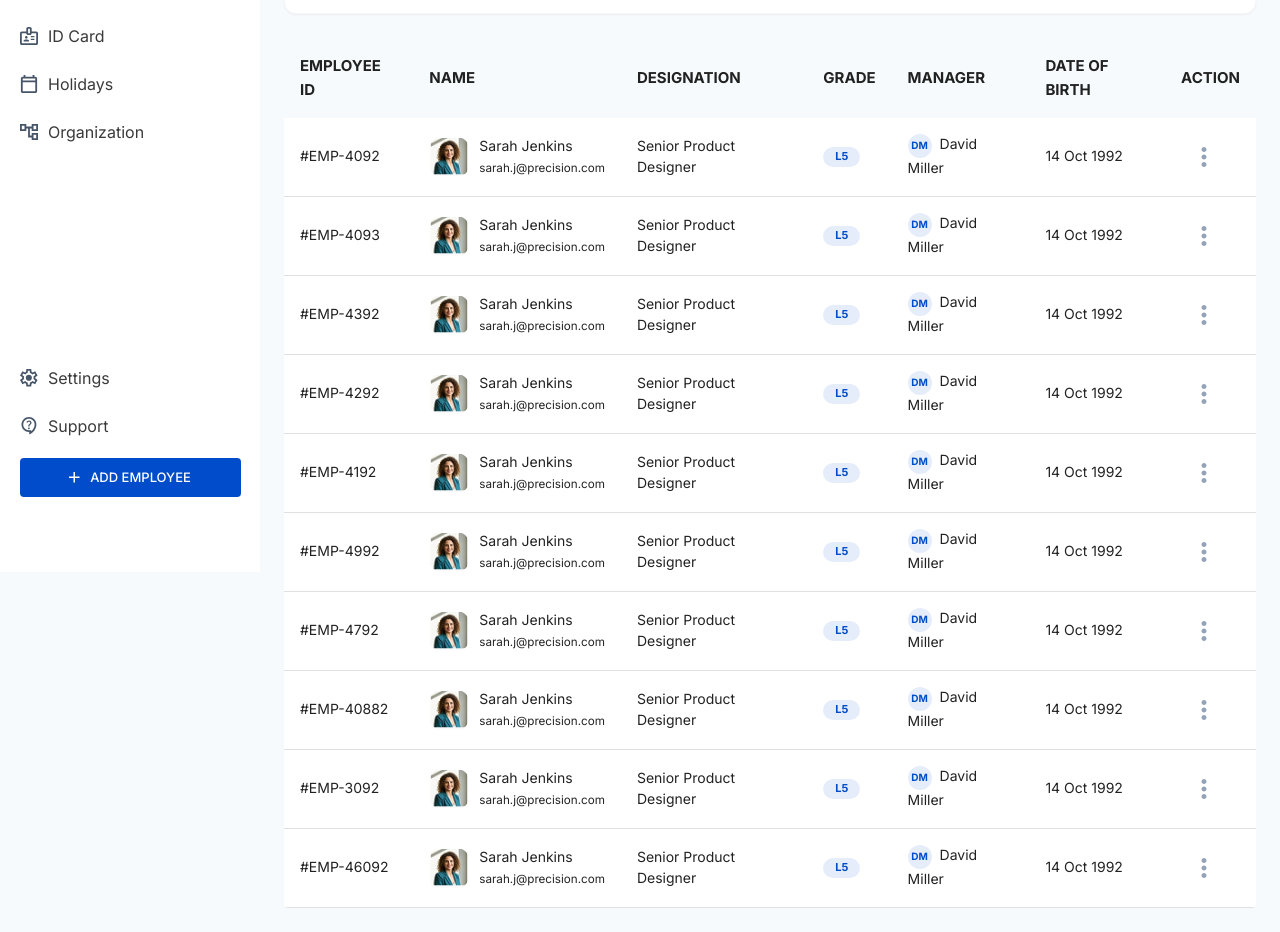
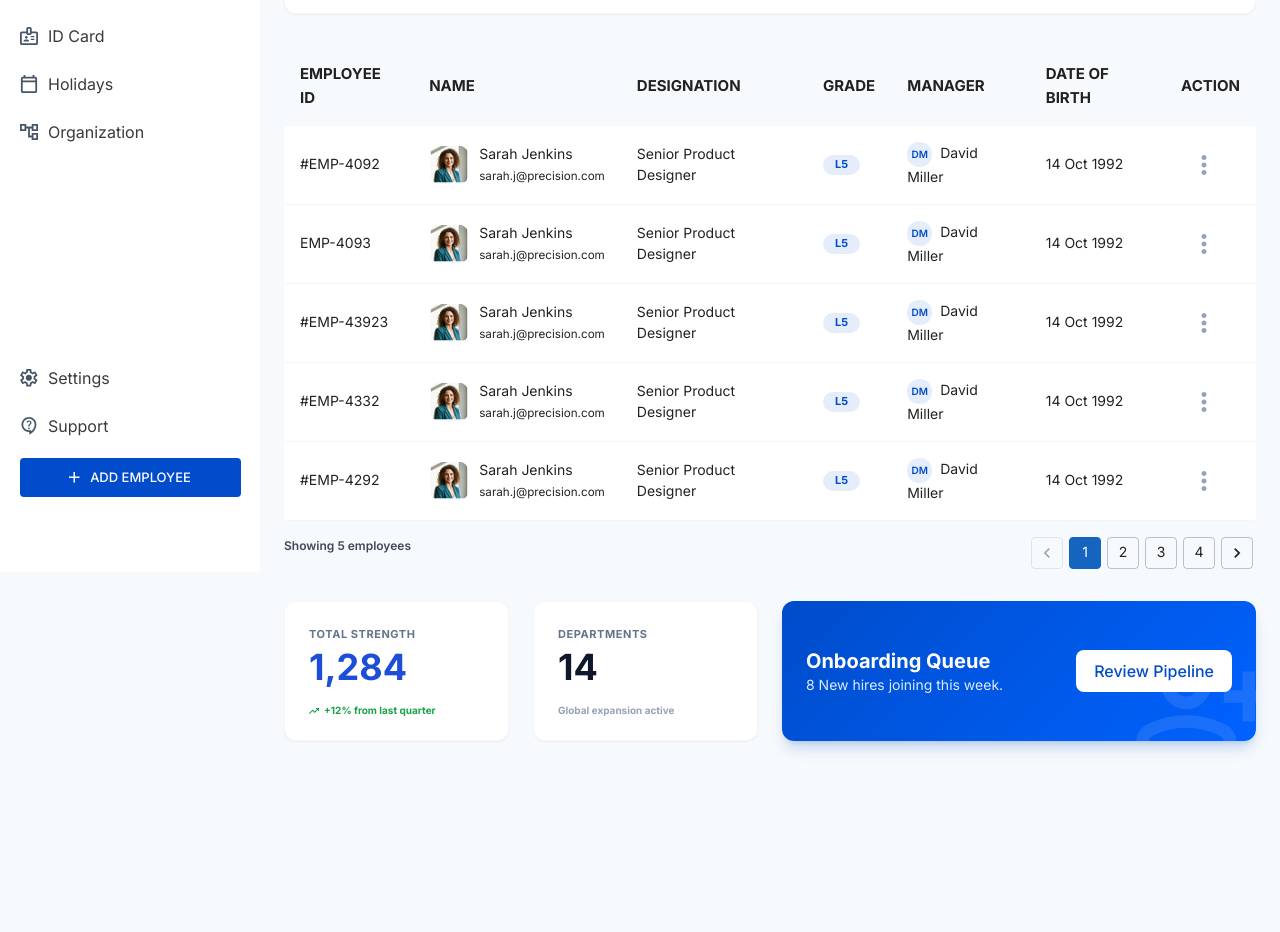
Before and after one commit to farhanarshad100/CRM, a Next.js app: page /employee-directory in a window 1280 px wide. Shown: the part 293-1225 px from the top of the page. After the commit the page ends 1058 px from the top, so only its background shows below. Built offline with nearby package versions, Linux system fonts and the light colour scheme; sample sign-in values are in the browser's storage.

Commit message:
employee-directory

```diff
--- a/src/components/employeeDirectory/employeeList.js
+++ b/src/components/employeeDirectory/employeeList.js
@@ -1,10 +1,12 @@
-"use client"
+"use client";
 
-
+import React, { useState } from "react";
 import {
+  Box,
   IconButton,
   Menu,
   MenuItem,
+  Pagination,
   Paper,
   Table,
   TableBody,
@@ -12,11 +14,12 @@ import {
   TableContainer,
   TableHead,
   TableRow,
+  Typography,
 } from "@mui/material";
-import React, { useState } from "react";
-import MoreVertIcon from '@mui/icons-material/MoreVert';
+import MoreVertIcon from "@mui/icons-material/MoreVert";
+import style from "./style";
 
-const employees = [
+const initialEmployees = [
   {
     id: "#EMP-4092",
     employee: {
@@ -31,10 +34,9 @@ const employees = [
       initials: "DM",
     },
     dob: "14 Oct 1992",
-
   },
-    {
-    id: "#EMP-4093",
+  {
+    id: "EMP-4093",
     employee: {
       name: "Sarah Jenkins",
       email: "sarah.j@precision.com",
@@ -47,10 +49,9 @@ const employees = [
       initials: "DM",
     },
     dob: "14 Oct 1992",
-
   },
-    {
-    id: "#EMP-4392",
+  {
+    id: "#EMP-43923",
     employee: {
       name: "Sarah Jenkins",
       email: "sarah.j@precision.com",
@@ -63,7 +64,21 @@ const employees = [
       initials: "DM",
     },
     dob: "14 Oct 1992",
-
+  },
+    {
+    id: "#EMP-4332",
+    employee: {
+      name: "Sarah Jenkins",
+      email: "sarah.j@precision.com",
+      avatar: "/images/mangeProfile.jpg",
+    },
+    designation: "Senior Product Designer",
+    level: "L5",
+    managerDetails: {
+      name: "David Miller",
+      initials: "DM",
+    },
+    dob: "14 Oct 1992",
   },
     {
     id: "#EMP-4292",
@@ -79,120 +94,41 @@ const employees = [
       initials: "DM",
     },
     dob: "14 Oct 1992",
-
-  },
-    {
-    id: "#EMP-4192",
-    employee: {
-      name: "Sarah Jenkins",
-      email: "sarah.j@precision.com",
-      avatar: "/images/mangeProfile.jpg",
-    },
-    designation: "Senior Product Designer",
-    level: "L5",
-    managerDetails: {
-      name: "David Miller",
-      initials: "DM",
-    },
-    dob: "14 Oct 1992",
-
-  },
-    {
-    id: "#EMP-4992",
-    employee: {
-      name: "Sarah Jenkins",
-      email: "sarah.j@precision.com",
-      avatar: "/images/mangeProfile.jpg",
-    },
-    designation: "Senior Product Designer",
-    level: "L5",
-    managerDetails: {
-      name: "David Miller",
-      initials: "DM",
-    },
-    dob: "14 Oct 1992",
-
-  },
-    {
-    id: "#EMP-4792",
-    employee: {
-      name: "Sarah Jenkins",
-      email: "sarah.j@precision.com",
-      avatar: "/images/mangeProfile.jpg",
-    },
-    designation: "Senior Product Designer",
-    level: "L5",
-    managerDetails: {
-      name: "David Miller",
-      initials: "DM",
-    },
-    dob: "14 Oct 1992",
-
-  },
-    {
-    id: "#EMP-40882",
-    employee: {
-      name: "Sarah Jenkins",
-      email: "sarah.j@precision.com",
-      avatar: "/images/mangeProfile.jpg",
-    },
-    designation: "Senior Product Designer",
-    level: "L5",
-    managerDetails: {
-      name: "David Miller",
-      initials: "DM",
-    },
-    dob: "14 Oct 1992",
-
-  },
-    {
-    id: "#EMP-3092",
-    employee: {
-      name: "Sarah Jenkins",
-      email: "sarah.j@precision.com",
-      avatar: "/images/mangeProfile.jpg",
-    },
-    designation: "Senior Product Designer",
-    level: "L5",
-    managerDetails: {
-      name: "David Miller",
-      initials: "DM",
-    },
-    dob: "14 Oct 1992",
-
-  },
-    {
-    id: "#EMP-46092",
-    employee: {
-      name: "Sarah Jenkins",
-      email: "sarah.j@precision.com",
-      avatar: "/images/mangeProfile.jpg",
-    },
-    designation: "Senior Product Designer",
-    level: "L5",
-    managerDetails: {
-      name: "David Miller",
-      initials: "DM",
-    },
-    dob: "14 Oct 1992",
-
   },
 ];
+
 const EmployeeList = () => {
-    const [anchorEl, setAnchorEl] = useState(null);
+  const [employees, setEmployees] = useState(initialEmployees);
+  const [anchorEl, setAnchorEl] = useState(null);
+  const [selectedEmployee, setSelectedEmployee] = useState(null);
 
-  const handleClick = (event) => {
+  const handleClick = (event, employee) => {
     setAnchorEl(event.currentTarget);
+    setSelectedEmployee(employee);
   };
 
   const handleClose = () => {
     setAnchorEl(null);
   };
+
+  const handleDelete = () => {
+    if (!selectedEmployee) return;
+
+    setEmployees((prev) =>
+      prev.filter((item) => item.id !== selectedEmployee.id)
+    );
+
+    handleClose();
+  };
+
   return (
     <>
       <TableContainer
         component={Paper}
-        sx={{ marginTop: "24px", boxShadow: "none" }}
+        sx={{
+          marginTop: "32px",
+          boxShadow: "none",
+        }}
       >
         <Table>
           <TableHead
@@ -216,7 +152,15 @@ const EmployeeList = () => {
             </TableRow>
           </TableHead>
 
-          <TableBody>
+          <TableBody
+            sx={{
+              "& td": {
+                borderBottom: "1px solid #f5f5f5",
+                fontSize:"14px;",
+                fontWeight:"400"
+              },
+            }}
+          >
             {employees.map((employee) => (
               <TableRow key={employee.id}>
                 <TableCell>{employee.id}</TableCell>
@@ -236,6 +180,7 @@ const EmployeeList = () => {
                       height={40}
                       style={{ borderRadius: "12px" }}
                     />
+
                     <div>
                       <div>{employee.employee.name}</div>
                       <small>{employee.employee.email}</small>
@@ -244,6 +189,7 @@ const EmployeeList = () => {
                 </TableCell>
 
                 <TableCell>{employee.designation}</TableCell>
+
                 <TableCell>
                   <span
                     style={{
@@ -263,57 +209,103 @@ const EmployeeList = () => {
                     {employee.level}
                   </span>
                 </TableCell>
+
                 <TableCell>
-                  {" "}
                   <span
                     style={{
                       background: "rgb(0 76 202 / 10%)",
                       textAlign: "center",
-                      height: "24px",
-                      width: "24px",
+                      height: "25px",
+                      width: "25px",
                       borderRadius: "12px",
                       color: "#004CCA",
                       fontSize: "10px",
                       display: "inline-block",
-                      fontWeight: "800",
-                      lineHeight: "23px",
+                      fontWeight: "600",
+                      lineHeight: "25px",
                       marginRight: "8px",
                     }}
                   >
                     {employee.managerDetails.initials}
                   </span>
+
                   {employee.managerDetails.name}
                 </TableCell>
+
                 <TableCell>{employee.dob}</TableCell>
 
                 <TableCell>
-                <IconButton onClick={handleClick}>
-          <MoreVertIcon sx={{color:"#94A3B8", fontSize:"30px"}}  />
-        </IconButton>
-
-        <Menu
-          anchorEl={anchorEl}
-          open={Boolean(anchorEl)}
-          onClose={handleClose}
- sx={{
-    "& .MuiPaper-root": {
-      ml: -12,
-      boxShadow:"0px 3px 10px 0px rgba(31, 31, 31, 0.14)",
-    background: "#f7f7fc",
-    width:"160px"
-    },
-  }}
-        >
-          <MenuItem onClick={handleClose}>View</MenuItem>
-          <MenuItem onClick={handleClose}>Edit</MenuItem>
-          <MenuItem onClick={handleClose}>Delete</MenuItem>
-        </Menu>
+                  <IconButton
+                    onClick={(e) => handleClick(e, employee)}
+                  >
+                    <MoreVertIcon
+                      sx={{
+                        color: "#94A3B8",
+                        fontSize: "30px",
+                      }}
+                    />
+                  </IconButton>
                 </TableCell>
               </TableRow>
             ))}
           </TableBody>
         </Table>
       </TableContainer>
+
+      {/* Single Menu */}
+      <Menu
+        anchorEl={anchorEl}
+        open={Boolean(anchorEl)}
+        onClose={handleClose}
+        sx={{
+          ...style.menuRow,
+          "& .MuiPaper-root": {
+            ml: -12,
+            width: "160px",
+            background: "#fff",
+            boxShadow: "0px 1px 2px rgba(0, 0, 0, 0.05)",
+          },
+          "& .MuiMenu-list": {
+            py: 0,
+          },
+        }}
+      >
+        <MenuItem onClick={handleClose}>View</MenuItem>
+        <MenuItem onClick={handleClose}>Edit</MenuItem>
+        <MenuItem onClick={handleDelete}>Delete</MenuItem>
+      </Menu>
+
+      <Box
+        sx={{
+          display: "flex",
+          justifyContent: "space-between",
+          mt: 2,
+        }}
+      >
+        <Typography
+          variant="body1"
+          sx={{
+            color: "#424656",
+            fontWeight: "600",
+            fontSize: "12px",
+          }}
+        >
+          Showing {employees.length} employees
+        </Typography>
+
+        <Pagination
+          count={4}
+          variant="outlined"
+          shape="rounded"
+          sx={{
+            "& .MuiPaginationItem-root.Mui-selected": {
+              backgroundColor: "#1565c0",
+              color: "#fff",
+              borderColor: "#1565c0",
+            },
+          }}
+        />
+      </Box>
     </>
   );
 };
--- a/src/components/employeeDirectory/index.js
+++ b/src/components/employeeDirectory/index.js
@@ -1,12 +1,14 @@
 import React from 'react'
 import EmployeeManage from './employeeManage'
 import EmployeeList from './employeeList'
+import Onboarding from './onboarding'
 
 const EmployeeManageDirectory = () => {
   return (
     <>
     <EmployeeManage/>
     <EmployeeList/>
+    <Onboarding/>
     </>
   )
 }
--- /dev/null
+++ b/src/components/employeeDirectory/onboarding.js
@@ -0,0 +1,51 @@
+import { Box, colors, Grid, Typography } from '@mui/material'
+import React from 'react'
+import style from './style'
+import Image from 'next/image'
+import Button from '../ui/Button'
+
+
+const Onboarding = () => {
+  return (
+   <>
+   <Box sx={{marginTop:"32px"}}>
+   <Grid container spacing={3}>
+    <Grid size={3}>
+            <Box sx={style.manageInputSection}>
+                <Typography variant='body1' sx={{fontSize:"11px", color:"#64748B", fontWeight:"800", letterSpacing:"0.55px"}}>TOTAL STRENGTH</Typography>
+                <Typography variant='h3' sx={{color:"#1D4ED8", fontSize:"36px", fontWeight:"800", marginTop:"4px"}}>1,284</Typography>
+                <Box sx={{display:"flex", alignItems:"center", gap:"5px", color:"#16A34A", fontSize:"10px", fontWeight:"800", marginTop:"16px"}}>
+                  <span> <Image
+                      src="/images/quarter.svg"
+                      alt="quarter"
+                      width={10}
+                      height={6}
+                    /></span>  +12% from last quarter
+                </Box>
+            </Box>
+    </Grid>
+     <Grid size={3}>
+                   <Box sx={style.manageInputSection}>
+                <Typography variant='body1' sx={{fontSize:"11px", color:"#64748B", fontWeight:"800", letterSpacing:"0.55px"}}>DEPARTMENTS</Typography>
+                <Typography variant='h3' sx={{color:"#0F172A", fontSize:"36px", fontWeight:"800", marginTop:"4px"}}>14</Typography>
+                <Box sx={{color:"#94A3B8", fontSize:"10px", fontWeight:"800", marginTop:"16px"}}>
+          Global expansion active
+                </Box>
+            </Box>
+     </Grid>
+      <Grid size={6}>
+        <Box sx={style.onboarding}>
+          <Box>
+            <Typography variant='h3' sx={{fontSize:"20px", fontSize:"20px", color:"#fff", fontWeight:"800", lineHeight:"28px"}}>Onboarding Queue</Typography>
+            <Typography variant='body1' sx={{color:"#DBEAFE", fontSize:"14px", fontWeight:"400", lineHeight:"20px"}}>8 New hires joining this week.</Typography>
+          </Box>
+          <Button sx={{background:"#fff", color:"#004CCA", padding:"7px 18px", position:"relative", zIndex:"1"}}>Review Pipeline</Button>
+        </Box>
+      </Grid>
+   </Grid>
+   </Box>
+   </>
+  )
+}
+
+export default Onboarding
--- a/src/components/employeeDirectory/style.js
+++ b/src/components/employeeDirectory/style.js
@@ -49,5 +49,38 @@ const style = {
     },
 }
     },
+   onboarding:{display: "flex",
+
+justifyContent: "space-between",
+alignItems: "center",
+background: "linear-gradient(135deg, #004CCA 0%, #0062FF 100%)",
+boxShadow: "0px 10px 15px -3px rgba(0, 76, 202, 0.2), 0px 4px 6px -4px rgba(0, 76, 202, 0.2)",
+borderRadius: "12px",
+height:"100%",
+padding:"24px",
+position:"relative",
+"&:after":{
+    content: '""',
+    position: "absolute",
+    right: 0,
+    bottom: 0,
+    width: "120px",
+    height: "120px",
+    backgroundImage: 'url("/images/userplus.svg")',
+    backgroundRepeat: "no-repeat",
+    backgroundSize: "contain",
+    backgroundPosition: "bottom right",
+}
+},
+menuRow:{
+  "& ul":{
+    padding:"0",
+    "& li":{
+      fontSize:"14px",
+      fontWeight:"600",
+      padding:"10px 20px"
+    }
+  }
+}
 };
 export default style;
```
Also changed, not shown: public/images/quarter.svg (added), public/images/userplus.svg (added).
